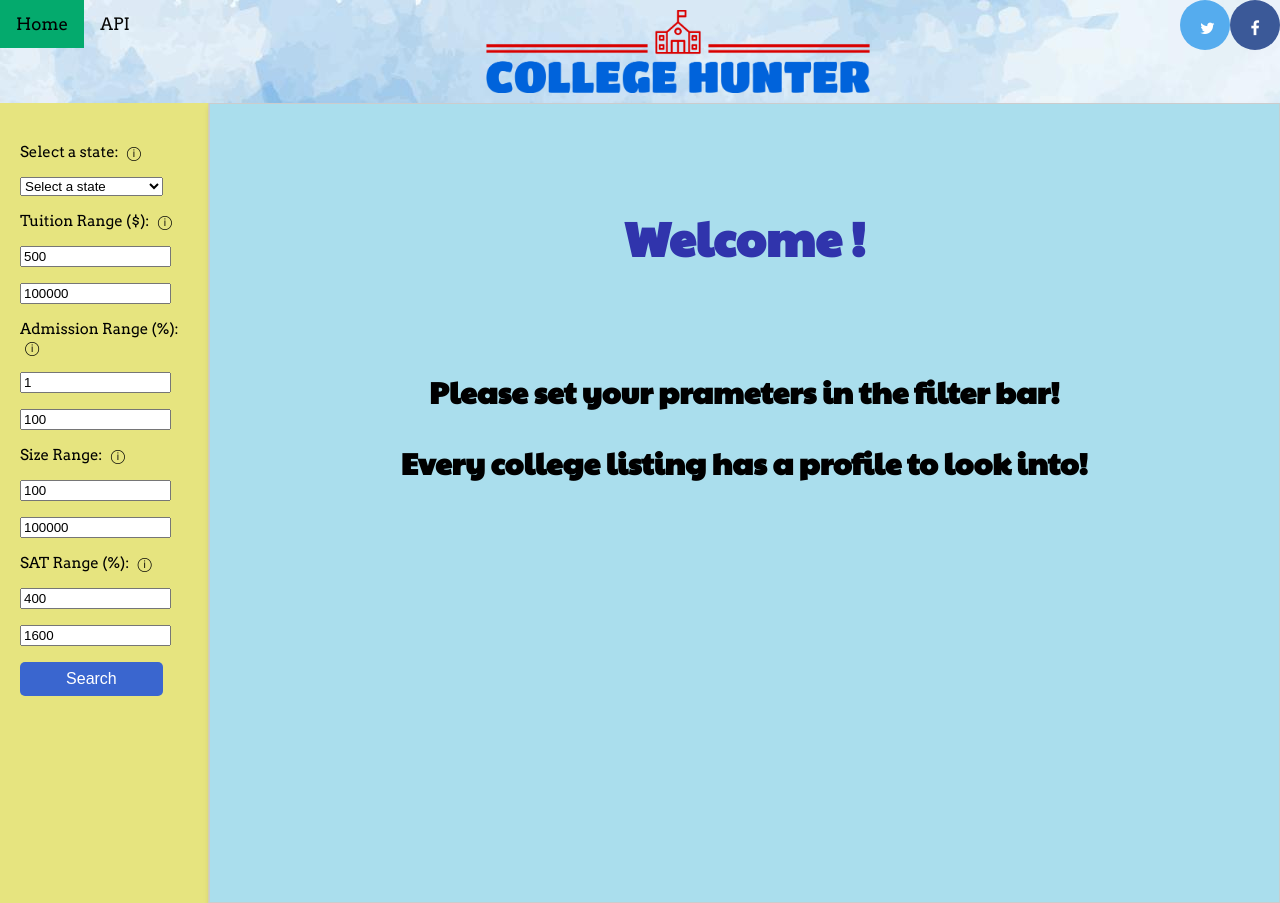
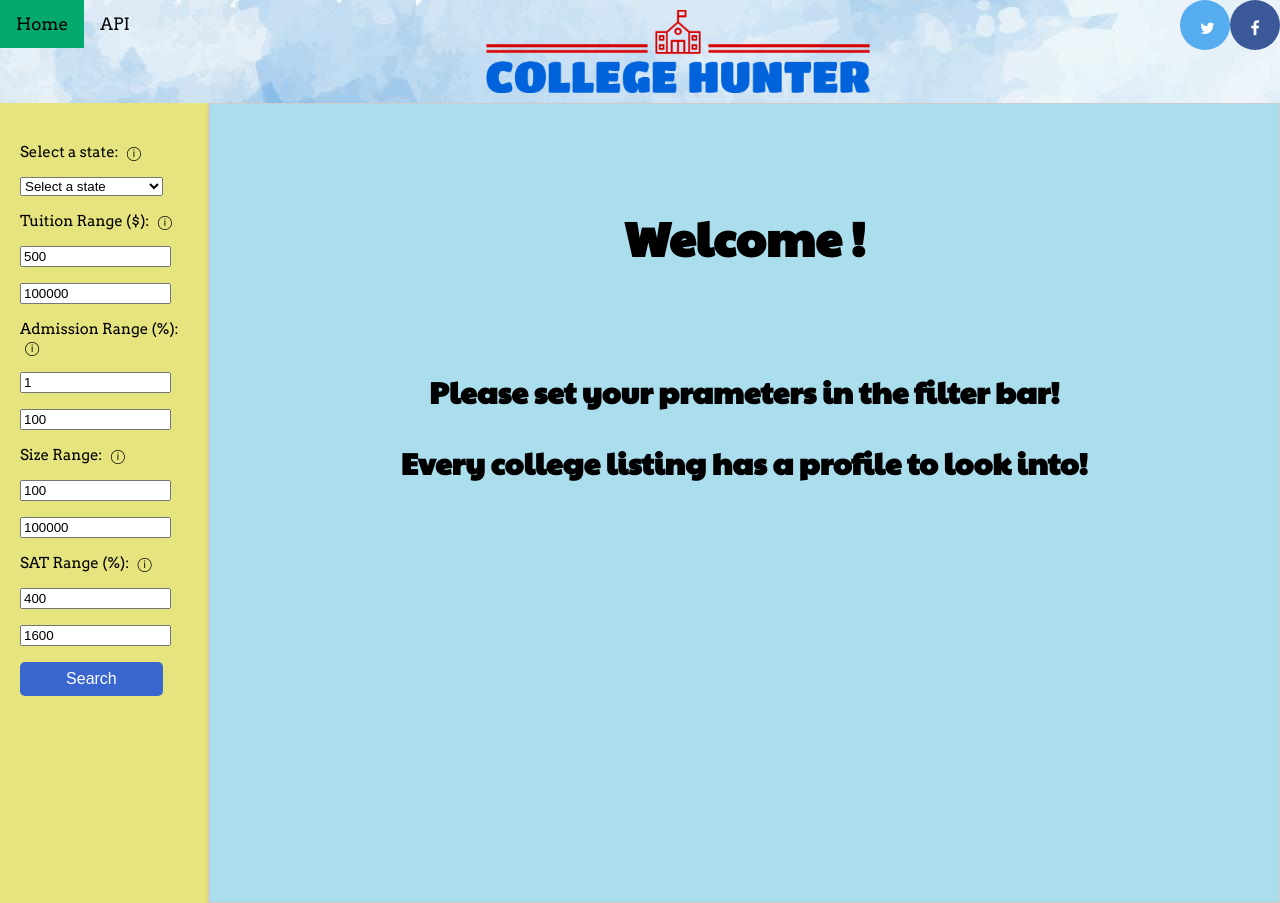
Before and after one commit to UMB-Capstone-team/College-Hunter, a Flask app: page / in a window 1280 px wide. Run offline with Flask 3, Linux system fonts and the light colour scheme.

Commit message:
Update styles.css

```diff
--- a/Template/static/styles.css
+++ b/Template/static/styles.css
@@ -147,7 +147,6 @@ h2{
     padding: 60px 30px;
     font-family: 'Paytone One', sans-serif;
     font-size: 48px;
-    color: #3034ac;
 }
 h1 {
     text-align: center;
```
